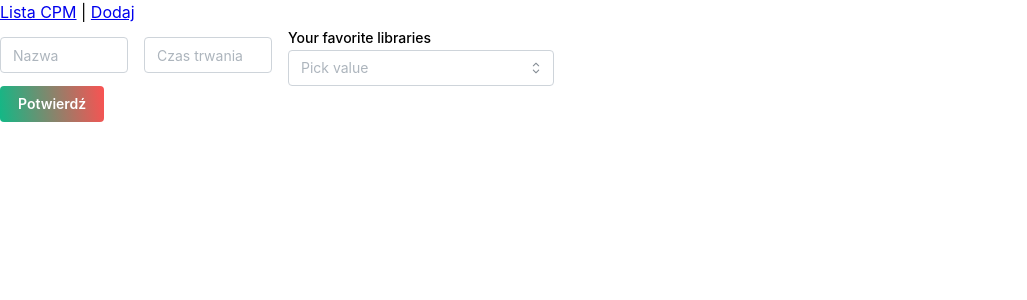
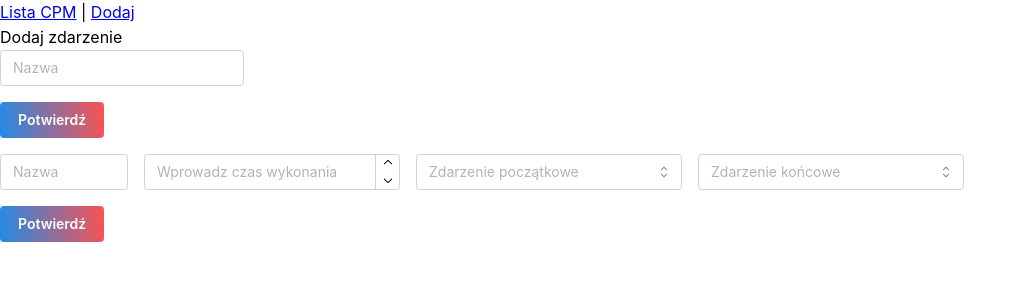
Before and after one commit to jbarus/BOIL, a React (Create React App) app in the folder frontend/: page /CPM/1 in a window 1280 px wide. Shown: the top 300 px of the page, without its empty margins (0-1027 px from the left). Built offline with nearby package versions, Linux system fonts and the light colour scheme.

Commit message:
Work on usable interface

```diff
--- /dev/null
+++ b/frontend/src/features/CPM/CpmClass.ts
@@ -0,0 +1,23 @@
+
+export class Event {
+    name: string;
+
+    constructor(eventName: string) {
+        this.name = eventName;
+    }
+
+
+}
+
+
+export class Action {
+    time:number;
+    parents:Event[];
+    childrens:Event[];
+
+        constructor(time:number,parents:Event[],childrens:Event[]) {
+            this.childrens=childrens;
+            this.parents=parents;
+            this.time=time;
+        }
+    }
--- a/frontend/src/features/CPM/CpmForm.tsx
+++ b/frontend/src/features/CPM/CpmForm.tsx
@@ -1,35 +1,135 @@
 import { useParams } from "react-router-dom"
-import { Group, TextInput, MultiSelect, Button } from '@mantine/core';
+import { Group, TextInput, MultiSelect, Button, Text, Space, NumberInput } from '@mantine/core';
+import React, { useState, MouseEventHandler } from 'react';
+import { Event, Action } from "./CpmClass";
+
 
 
 export const CpmForm = () => {
-    //const{id}=useParams();
+    // const{id}=useParams();
+
+    let eventName: string;
+    let names:string[];
+    const events: Event[] = [];
+    const actions: Action[] = [];
+    //funkcja wywołująca się po zmmianie tekstu w polu tekstowym
+
+    const handleInputChange = (event: React.ChangeEvent<HTMLInputElement>) => {
+        const nowaWartosc = event.target.value;
+        if (nowaWartosc != undefined) {
+            eventName = nowaWartosc
+        }
+
+
+    };
+
+    // funkcja wywołująca się po zmianie wartości w polu liczbowym
+    const numberInputcChange = (newValue: number | string) => {
+        const nowaWartosc = newValue;
+        console.log('Nowa wartość siemanko:', nowaWartosc);
+    };
+
+
+    const eventonClick = () => {
+        let tmp: Event = new Event(eventName);
+
+        if (eventName != undefined) {
+            events.push(tmp);
+        names.push(tmp.name);
+            for (let index = 0; index < events.length; index++) {
+                console.log(events[index].name)
+
+            }
+        }
+
+
+
+
+    }
+
+
+    const getNames = () =>{
+        return names;
+    }
+
 
     return <div>
 
+        <Text>Dodaj zdarzenie</Text>
+
+
         <Group>
             <TextInput
+
+                // id="name"
+                onChange={handleInputChange}
                 placeholder="Nazwa"
-            style={{ width: '10%' }} // Apply inline styles to make it full width
-        // or
-        // className="full-width-text-input" // Apply a custom CSS class for styling
+            // style={{ width: 'du[a' }} // Apply inline styles to make it full width
             />
 
-        <TextInput
+            {/* <TextInput
+                id="duration"
                 placeholder="Czas trwania"
                 style={{ width: '10%' }} // Apply inline styles to make it full width
-        // or
-        // className="full-width-text-input" // Apply a custom CSS class for styling
+
             />
 
             <MultiSelect
                 label="Your favorite libraries"
                 placeholder="Pick value"
                 data={['React', 'Angular', 'Vue', 'Svelte']}
+            />*/}
+
+
+
+        </Group>
+        <Space h="md" />
+        <Button
+            variant="gradient"
+            gradient={{ from: 'red', to: 'blue', deg: 263 }}
+            onClick={eventonClick}
+        >Potwierdź</Button>
+        <Space h="md" />
+
+
+        {/* Dodawanie  nowejo czynności */}
+        <Group>
+            {/* Text field z nazwą */}
+            <TextInput
+                id="name"
+                placeholder="Nazwa"
+                onChange={handleInputChange}
+                style={{ width: '10%' }} // Apply inline styles to make it full width
+            />
+
+            {/* Text field z czasem wykonania */}
+            <NumberInput
+
+                onChange={numberInputcChange}
+                placeholder="Wprowadz czas wykonania"
+            />
+            <MultiSelect
+
+                placeholder="Zdarzenie początkowe"
+
+                data={['React', 'Angular', 'Vue', 'Svelte']}
+            />
+
+            <MultiSelect
+
+                placeholder="Zdarzenie końcowe"
+                data={['React', 'Angular', 'Vue', 'Svelte']}
             />
         </Group>
+        <Space h="md" />
 
-<Button variant="gradient" gradient={{ from: 'red', to: 'teal', deg: 263 }} >Potwierdź</Button>
+
+        <Button
+            variant="gradient"
+            gradient={{ from: 'red', to: 'blue', deg: 263 }}
+
+        >Potwierdź</Button>
+
 
 
 
```
Lines whose indentation alone changed are shown as unchanged.
